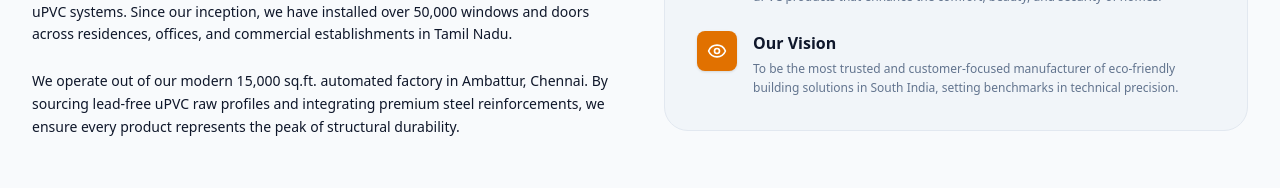
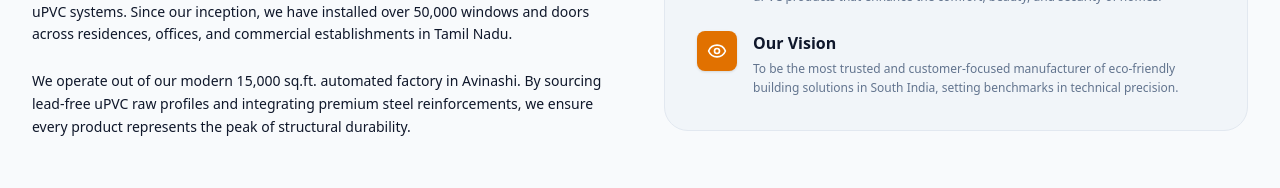
Before and after one commit to krishnasanjayj/upvc-website, a Next.js app in the folder frontend/: page /about in a window 1280 px wide. Shown: the part 382-570 px from the top of the page. Built offline with nearby package versions, Linux system fonts and the light colour scheme; no server answers.

Commit message:
minor changes

```diff
--- a/frontend/src/app/about/page.tsx
+++ b/frontend/src/app/about/page.tsx
@@ -54,7 +54,7 @@ export default function About() {
             Shasti Doors and Windows was founded with a singular vision: to replace noisy, drafty, and high-maintenance wood and metal window frames with modern, energy-efficient uPVC systems. Since our inception, we have installed over 50,000 windows and doors across residences, offices, and commercial establishments in Tamil Nadu.
           </p>
           <p className="text-sm text-slate-650 dark:text-slate-350 leading-relaxed">
-            We operate out of our modern 15,000 sq.ft. automated factory in Ambattur, Chennai. By sourcing lead-free uPVC raw profiles and integrating premium steel reinforcements, we ensure every product represents the peak of structural durability.
+            We operate out of our modern 15,000 sq.ft. automated factory in Avinashi. By sourcing lead-free uPVC raw profiles and integrating premium steel reinforcements, we ensure every product represents the peak of structural durability.
           </p>
         </div>
 
```
